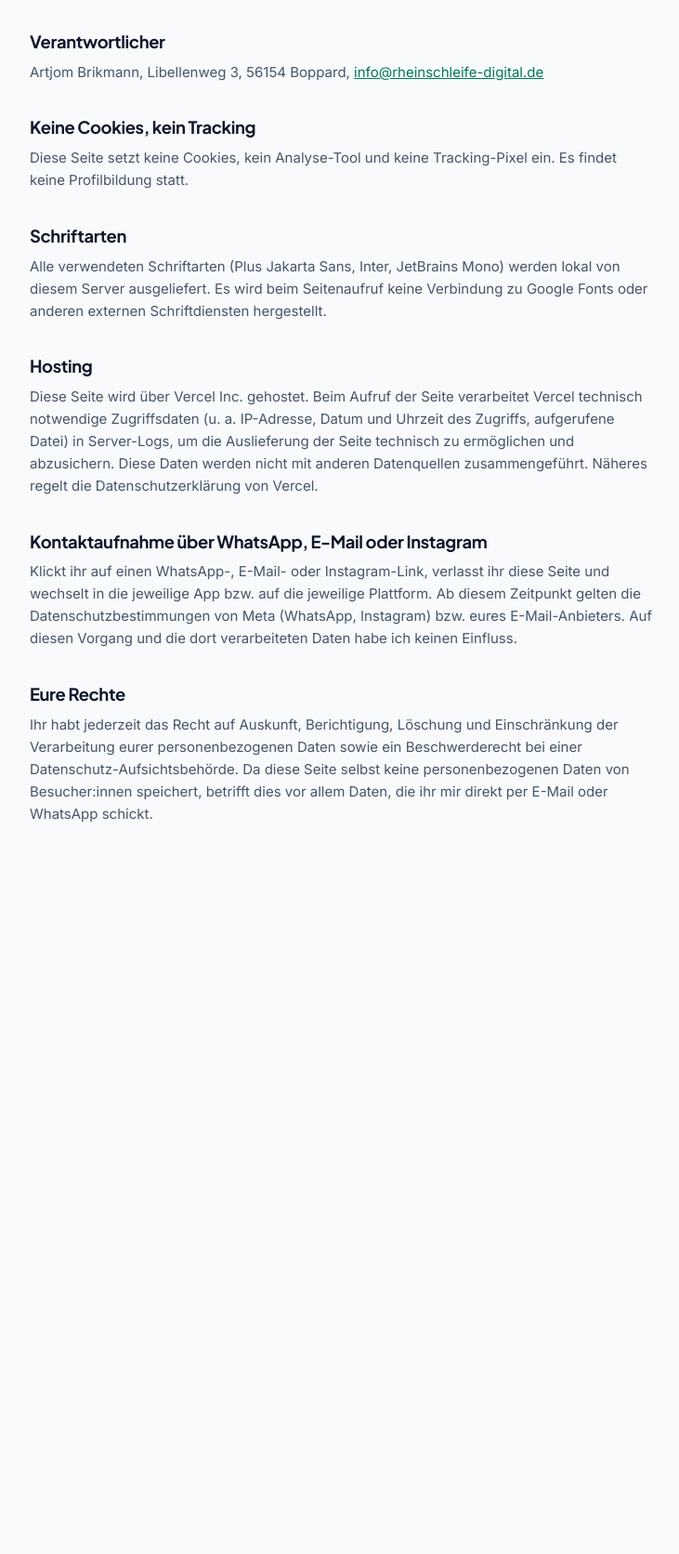
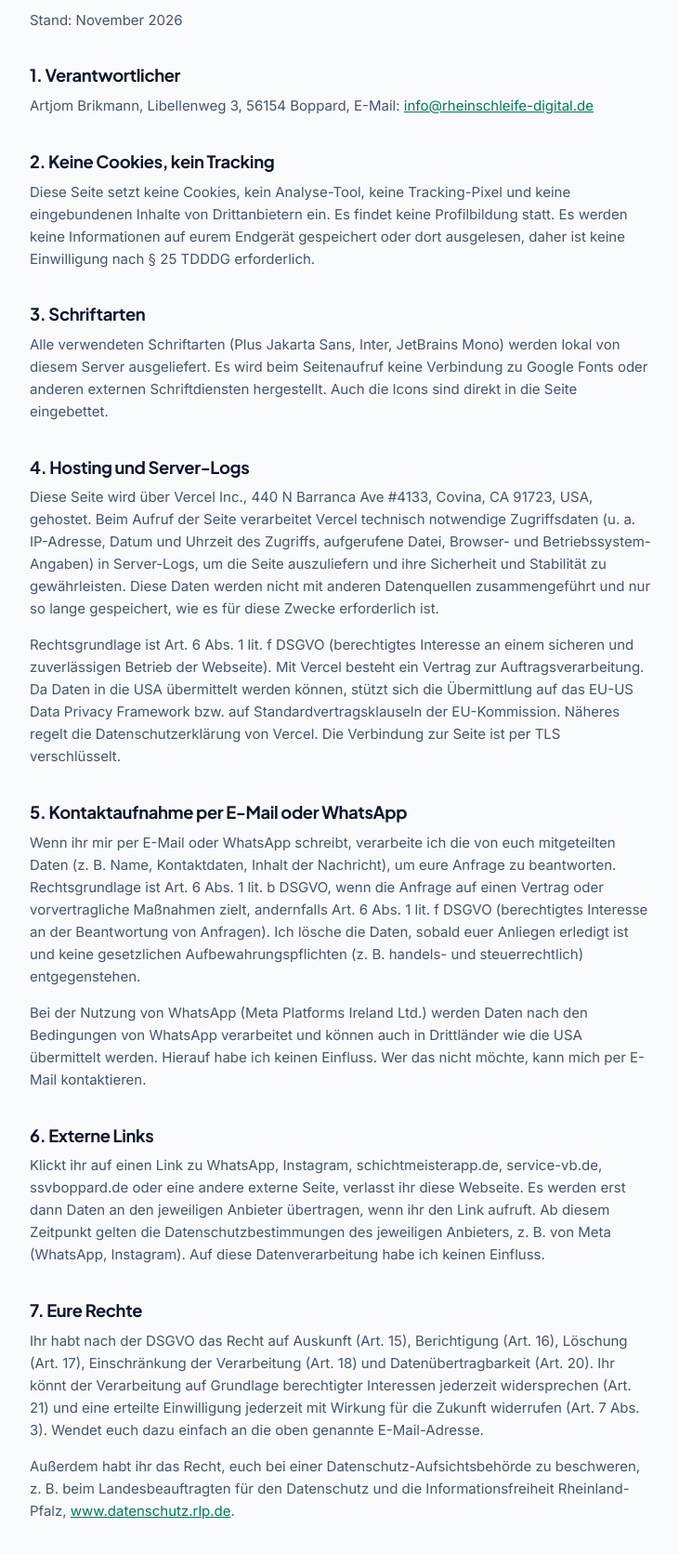
Before and after one commit to artjombrikmann/rheinschleife-digital, a plain HTML site: page datenschutz.html in a window 1280 px wide. Shown: the part 170-1842 px from the top of the page at 93% size, without its empty margins (272-1003 px from the left). Before the commit the page ends 1169 px from the top, so only its background shows below. Drawn offline with Linux system fonts and the light colour scheme.

Commit message:
Absolute Werbeaussagen entschärft, Impressum und Datenschutz ergänzt
Co-Authored-By: Claude Sonnet 5.5 <noreply@anthropic.com>

```diff
--- a/datenschutz.html
+++ b/datenschutz.html
@@ -15,55 +15,96 @@
 <main class="legal-page">
   <a class="back-link" href="index.html">← zurück zur Startseite</a>
   <h1>Datenschutzerklärung</h1>
+  <p>Stand: November 2026</p>
 
-  <h2>Verantwortlicher</h2>
+  <h2>1. Verantwortlicher</h2>
   <p>
     Artjom Brikmann, Libellenweg 3, 56154 Boppard,
-    <a href="mailto:info@rheinschleife-digital.de">info@rheinschleife-digital.de</a>
+    E-Mail: <a href="mailto:info@rheinschleife-digital.de">info@rheinschleife-digital.de</a>
   </p>
 
-  <h2>Keine Cookies, kein Tracking</h2>
+  <h2>2. Keine Cookies, kein Tracking</h2>
   <p>
-    Diese Seite setzt keine Cookies, kein Analyse-Tool und keine
-    Tracking-Pixel ein. Es findet keine Profilbildung statt.
+    Diese Seite setzt keine Cookies, kein Analyse-Tool, keine
+    Tracking-Pixel und keine eingebundenen Inhalte von Drittanbietern ein. Es
+    findet keine Profilbildung statt. Es werden keine Informationen auf
+    eurem Endgerät gespeichert oder dort ausgelesen, daher ist keine
+    Einwilligung nach § 25 TDDDG erforderlich.
   </p>
 
-  <h2>Schriftarten</h2>
+  <h2>3. Schriftarten</h2>
   <p>
     Alle verwendeten Schriftarten (Plus Jakarta Sans, Inter, JetBrains Mono)
     werden lokal von diesem Server ausgeliefert. Es wird beim Seitenaufruf
     keine Verbindung zu Google Fonts oder anderen externen Schriftdiensten
-    hergestellt.
+    hergestellt. Auch die Icons sind direkt in die Seite eingebettet.
   </p>
 
-  <h2>Hosting</h2>
+  <h2>4. Hosting und Server-Logs</h2>
   <p>
-    Diese Seite wird über Vercel Inc. gehostet. Beim Aufruf der Seite
-    verarbeitet Vercel technisch notwendige Zugriffsdaten (u. a.
-    IP-Adresse, Datum und Uhrzeit des Zugriffs, aufgerufene Datei) in
-    Server-Logs, um die Auslieferung der Seite technisch zu ermöglichen
-    und abzusichern. Diese Daten werden nicht mit anderen Datenquellen
-    zusammengeführt. Näheres regelt die Datenschutzerklärung von Vercel.
+    Diese Seite wird über Vercel Inc., 440 N Barranca Ave #4133, Covina,
+    CA 91723, USA, gehostet. Beim Aufruf der Seite verarbeitet Vercel
+    technisch notwendige Zugriffsdaten (u. a. IP-Adresse, Datum und Uhrzeit
+    des Zugriffs, aufgerufene Datei, Browser- und Betriebssystem-Angaben) in
+    Server-Logs, um die Seite auszuliefern und ihre Sicherheit und Stabilität
+    zu gewährleisten. Diese Daten werden nicht mit anderen Datenquellen
+    zusammengeführt und nur so lange gespeichert, wie es für diese Zwecke
+    erforderlich ist.
+  </p>
+  <p>
+    Rechtsgrundlage ist Art. 6 Abs. 1 lit. f DSGVO (berechtigtes Interesse an
+    einem sicheren und zuverlässigen Betrieb der Webseite). Mit Vercel besteht
+    ein Vertrag zur Auftragsverarbeitung. Da Daten in die USA übermittelt
+    werden können, stützt sich die Übermittlung auf das EU-US Data Privacy
+    Framework bzw. auf Standardvertragsklauseln der EU-Kommission. Näheres
+    regelt die Datenschutzerklärung von Vercel. Die Verbindung zur Seite ist
+    per TLS verschlüsselt.
   </p>
 
-  <h2>Kontaktaufnahme über WhatsApp, E-Mail oder Instagram</h2>
+  <h2>5. Kontaktaufnahme per E-Mail oder WhatsApp</h2>
   <p>
-    Klickt ihr auf einen WhatsApp-, E-Mail- oder Instagram-Link, verlasst
-    ihr diese Seite und wechselt in die jeweilige App bzw. auf die
-    jeweilige Plattform. Ab diesem Zeitpunkt gelten die
-    Datenschutzbestimmungen von Meta (WhatsApp, Instagram) bzw. eures
-    E-Mail-Anbieters. Auf diesen Vorgang und die dort verarbeiteten Daten
-    habe ich keinen Einfluss.
+    Wenn ihr mir per E-Mail oder WhatsApp schreibt, verarbeite ich die von
+    euch mitgeteilten Daten (z. B. Name, Kontaktdaten, Inhalt der Nachricht),
+    um eure Anfrage zu beantworten. Rechtsgrundlage ist Art. 6 Abs. 1 lit. b
+    DSGVO, wenn die Anfrage auf einen Vertrag oder vorvertragliche Maßnahmen
+    zielt, andernfalls Art. 6 Abs. 1 lit. f DSGVO (berechtigtes Interesse an
+    der Beantwortung von Anfragen). Ich lösche die Daten, sobald euer
+    Anliegen erledigt ist und keine gesetzlichen Aufbewahrungspflichten
+    (z. B. handels- und steuerrechtlich) entgegenstehen.
+  </p>
+  <p>
+    Bei der Nutzung von WhatsApp (Meta Platforms Ireland Ltd.) werden Daten
+    nach den Bedingungen von WhatsApp verarbeitet und können auch in
+    Drittländer wie die USA übermittelt werden. Hierauf habe ich keinen
+    Einfluss. Wer das nicht möchte, kann mich per E-Mail kontaktieren.
   </p>
 
-  <h2>Eure Rechte</h2>
+  <h2>6. Externe Links</h2>
   <p>
-    Ihr habt jederzeit das Recht auf Auskunft, Berichtigung, Löschung und
-    Einschränkung der Verarbeitung eurer personenbezogenen Daten sowie ein
-    Beschwerderecht bei einer Datenschutz-Aufsichtsbehörde. Da diese Seite
-    selbst keine personenbezogenen Daten von Besucher:innen speichert,
-    betrifft dies vor allem Daten, die ihr mir direkt per E-Mail oder
-    WhatsApp schickt.
+    Klickt ihr auf einen Link zu WhatsApp, Instagram, schichtmeisterapp.de,
+    service-vb.de, ssvboppard.de oder eine andere externe Seite, verlasst ihr
+    diese Webseite. Es werden erst dann Daten an den jeweiligen Anbieter
+    übertragen, wenn ihr den Link aufruft. Ab diesem Zeitpunkt gelten die
+    Datenschutzbestimmungen des jeweiligen Anbieters, z. B. von Meta
+    (WhatsApp, Instagram). Auf diese Datenverarbeitung habe ich keinen
+    Einfluss.
+  </p>
+
+  <h2>7. Eure Rechte</h2>
+  <p>
+    Ihr habt nach der DSGVO das Recht auf Auskunft (Art. 15), Berichtigung
+    (Art. 16), Löschung (Art. 17), Einschränkung der Verarbeitung (Art. 18)
+    und Datenübertragbarkeit (Art. 20). Ihr könnt der Verarbeitung auf
+    Grundlage berechtigter Interessen jederzeit widersprechen (Art. 21) und
+    eine erteilte Einwilligung jederzeit mit Wirkung für die Zukunft
+    widerrufen (Art. 7 Abs. 3). Wendet euch dazu einfach an die oben
+    genannte E-Mail-Adresse.
+  </p>
+  <p>
+    Außerdem habt ihr das Recht, euch bei einer Datenschutz-Aufsichtsbehörde
+    zu beschweren, z. B. beim Landesbeauftragten für den Datenschutz und die
+    Informationsfreiheit Rheinland-Pfalz,
+    <a href="https://www.datenschutz.rlp.de" rel="noopener">www.datenschutz.rlp.de</a>.
   </p>
 </main>
 </body>
```
Also changed, not shown: impressum.html (+38 -8 lines), index.html (+19 -19 lines), script.js (+7 -7 lines).
